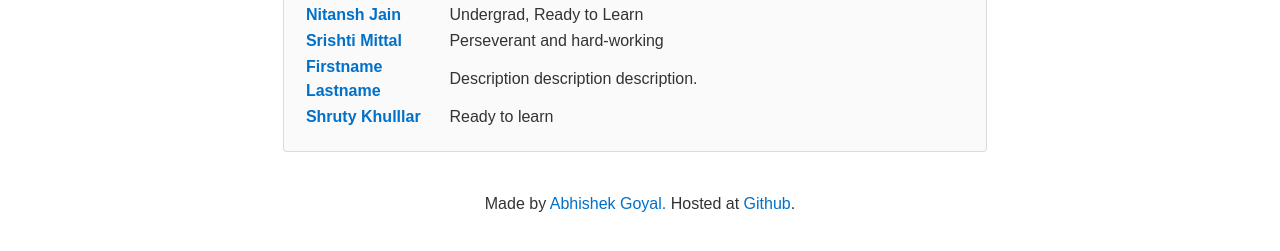
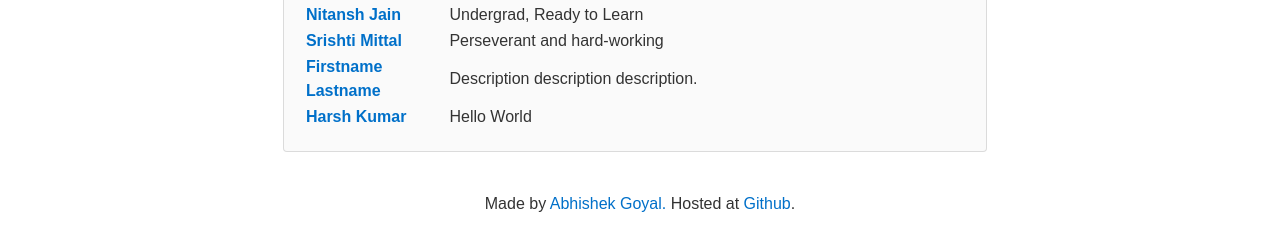
Before and after one commit to ABHISHEK-G0YAL/Hacktoberfest-2021, a Jekyll site: the page built from index.md, in a window 1280 px wide. Shown: the part 535-786 px from the top of the page. Built offline with Jekyll 4.4.1, drawn with Linux system fonts in a browser that asks for light colours.

Commit message:
Added Harsh Kumar

```diff
--- a/index.md
+++ b/index.md
@@ -16,4 +16,4 @@ layout: default
 **[Nitansh Jain](https://github.com/nitanshjain)** | Undergrad, Ready to Learn
 **[Srishti Mittal](https://github.com/Chia2712)** | Perseverant and hard-working
 **[Firstname Lastname](https://github.com/first-last)** | Description description description.
-**[Shruty Khulllar](https://github.com/shruty-khullar)** | Ready to learn
+**[Harsh Kumar](https://github.com/TheHarshCoder)** | Hello World
```
